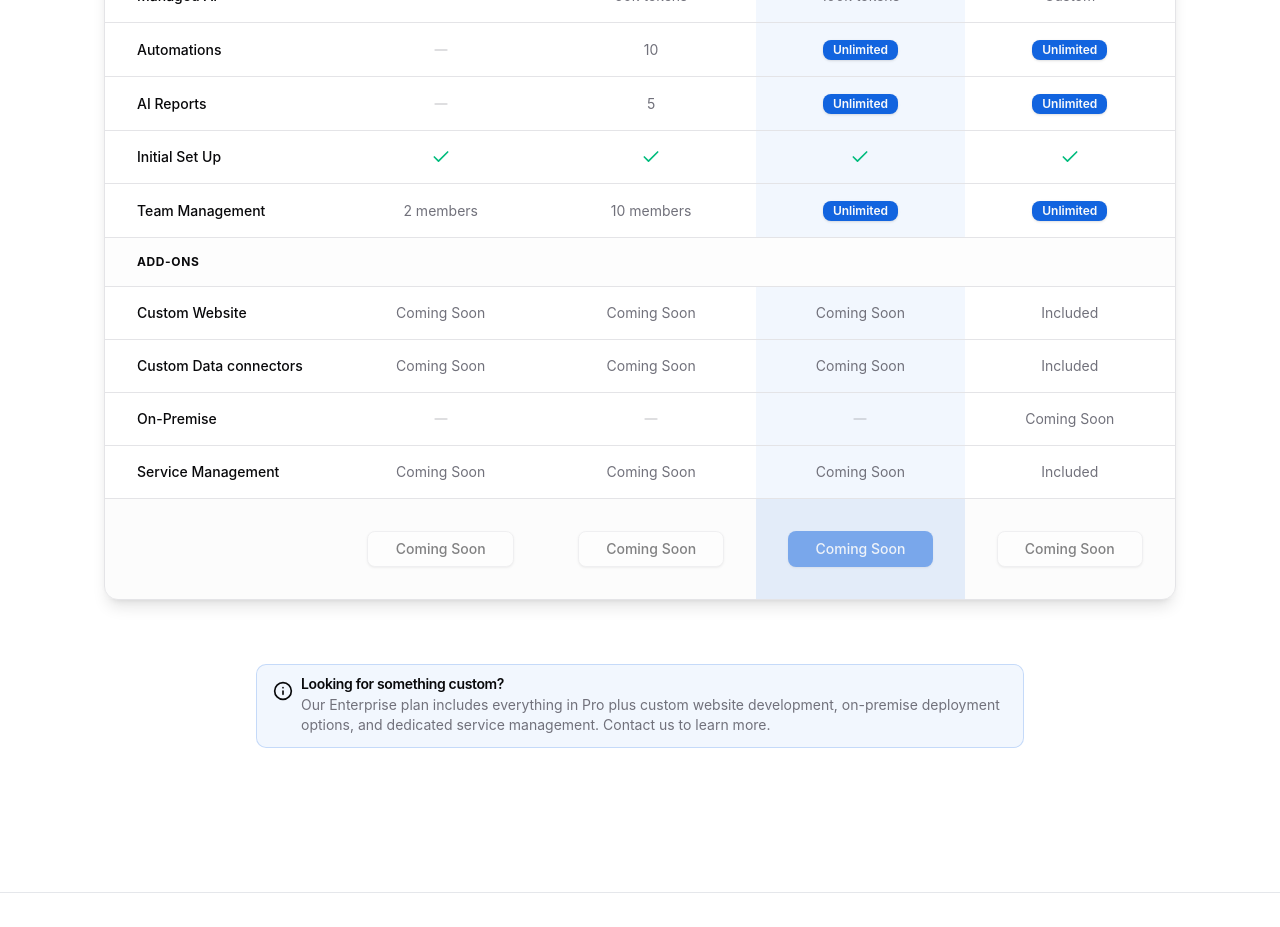
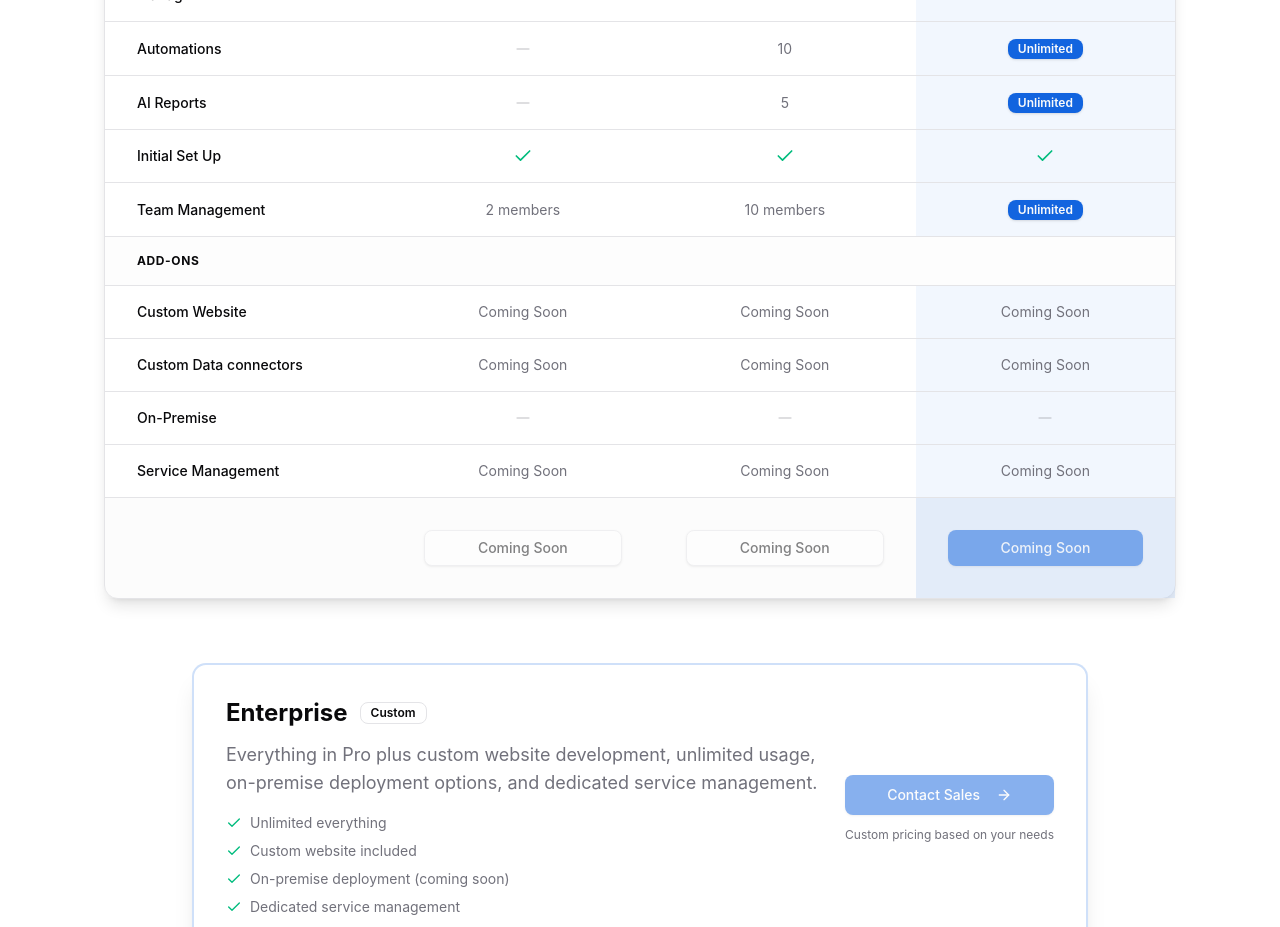
Before and after one commit to Bigmints-com/saveaday.ai, a Next.js app: page /pricing in a window 1280 px wide. Shown: the part 1280-2207 px from the top of the page. Built offline with nearby package versions, Linux system fonts and the light colour scheme; a web font is replaced by a local one.

Commit message:
refactor: Move Enterprise to separate card below main pricing table
- Main table now shows only Starter, Plus, Pro (3 tiers)
- Enterprise moved to dedicated card below with feature list
- Enterprise card has Contact Sales CTA
- Cleaner, more focused pricing table

```diff
--- a/pages/pricing.tsx
+++ b/pages/pricing.tsx
@@ -1,6 +1,6 @@
 import React from "react";
 import type { NextPage } from "next";
-import { Check, Minus, Info, Sparkles } from "lucide-react";
+import { Check, Minus, Sparkles, ArrowRight } from "lucide-react";
 
 import Header from "@/components/Header";
 import Footer from "@/components/Footer";
@@ -9,7 +9,6 @@ import Section from "@/components/Section";
 import { Card, CardContent } from "@/components/ui/card";
 import { Badge } from "@/components/ui/badge";
 import { Button } from "@/components/ui/button";
-import { Alert, AlertDescription, AlertTitle } from "@/components/ui/alert";
 import {
   Table,
   TableBody,
@@ -23,44 +22,43 @@ const tiers = [
   { name: "Starter", price: "Coming Soon" },
   { name: "Plus", price: "Coming Soon" },
   { name: "Pro", price: "Coming Soon", popular: true },
-  { name: "Enterprise", price: "Custom" },
 ];
 
 const featureGroups = [
   {
     title: "Core Apps",
     features: [
-      { name: "Contacts", starter: "✓", plus: "✓", pro: "✓", enterprise: "✓" },
-      { name: "Leads", starter: "✓", plus: "✓", pro: "✓", enterprise: "✓" },
-      { name: "Links", starter: "✓", plus: "✓", pro: "✓", enterprise: "✓" },
-      { name: "Catalogues", starter: "✓", plus: "1", pro: "Unlimited", enterprise: "Unlimited" },
-      { name: "Surveys", starter: "✓", plus: "4", pro: "Unlimited", enterprise: "Unlimited" },
-      { name: "Tasks", starter: "✓", plus: "✓", pro: "✓", enterprise: "✓" },
-      { name: "Feeds", starter: "x", plus: "10", pro: "100", enterprise: "Unlimited" },
-      { name: "Bookings", starter: "x", plus: "✓", pro: "Unlimited", enterprise: "Unlimited" },
-      { name: "Waitlists", starter: "x", plus: "✓", pro: "Unlimited", enterprise: "Unlimited" },
-      { name: "Referrals", starter: "x", plus: "✓", pro: "Unlimited", enterprise: "Unlimited" },
-      { name: "Rewards", starter: "x", plus: "x", pro: "Unlimited", enterprise: "Unlimited" },
+      { name: "Contacts", starter: "✓", plus: "✓", pro: "✓" },
+      { name: "Leads", starter: "✓", plus: "✓", pro: "✓" },
+      { name: "Links", starter: "✓", plus: "✓", pro: "✓" },
+      { name: "Catalogues", starter: "✓", plus: "1", pro: "Unlimited" },
+      { name: "Surveys", starter: "✓", plus: "4", pro: "Unlimited" },
+      { name: "Tasks", starter: "✓", plus: "✓", pro: "✓" },
+      { name: "Feeds", starter: "x", plus: "10", pro: "100" },
+      { name: "Bookings", starter: "x", plus: "✓", pro: "Unlimited" },
+      { name: "Waitlists", starter: "x", plus: "✓", pro: "Unlimited" },
+      { name: "Referrals", starter: "x", plus: "✓", pro: "Unlimited" },
+      { name: "Rewards", starter: "x", plus: "x", pro: "Unlimited" },
     ],
   },
   {
     title: "Platform Features",
     features: [
-      { name: "AI Support Agent", starter: "x", plus: "x", pro: "✓", enterprise: "✓" },
-      { name: "Managed AI", starter: "x", plus: "50k tokens", pro: "100k tokens", enterprise: "Custom" },
-      { name: "Automations", starter: "x", plus: "10", pro: "Unlimited", enterprise: "Unlimited" },
-      { name: "AI Reports", starter: "x", plus: "5", pro: "Unlimited", enterprise: "Unlimited" },
-      { name: "Initial Set Up", starter: "✓", plus: "✓", pro: "✓", enterprise: "✓" },
-      { name: "Team Management", starter: "2 members", plus: "10 members", pro: "Unlimited", enterprise: "Unlimited" },
+      { name: "AI Support Agent", starter: "x", plus: "x", pro: "✓" },
+      { name: "Managed AI", starter: "x", plus: "50k tokens", pro: "100k tokens" },
+      { name: "Automations", starter: "x", plus: "10", pro: "Unlimited" },
+      { name: "AI Reports", starter: "x", plus: "5", pro: "Unlimited" },
+      { name: "Initial Set Up", starter: "✓", plus: "✓", pro: "✓" },
+      { name: "Team Management", starter: "2 members", plus: "10 members", pro: "Unlimited" },
     ],
   },
   {
     title: "Add-Ons",
     features: [
-      { name: "Custom Website", starter: "Coming Soon", plus: "Coming Soon", pro: "Coming Soon", enterprise: "Included" },
-      { name: "Custom Data connectors", starter: "Coming Soon", plus: "Coming Soon", pro: "Coming Soon", enterprise: "Included" },
-      { name: "On-Premise", starter: "x", plus: "x", pro: "x", enterprise: "Coming Soon" },
-      { name: "Service Management", starter: "Coming Soon", plus: "Coming Soon", pro: "Coming Soon", enterprise: "Included" },
+      { name: "Custom Website", starter: "Coming Soon", plus: "Coming Soon", pro: "Coming Soon" },
+      { name: "Custom Data connectors", starter: "Coming Soon", plus: "Coming Soon", pro: "Coming Soon" },
+      { name: "On-Premise", starter: "x", plus: "x", pro: "x" },
+      { name: "Service Management", starter: "Coming Soon", plus: "Coming Soon", pro: "Coming Soon" },
     ],
   }
 ];
@@ -123,7 +121,7 @@ const PricingPage: NextPage = () => {
                       <React.Fragment key={group.title}>
                         <TableRow className="bg-muted/20">
                           <TableCell
-                            colSpan={5}
+                            colSpan={4}
                             className="text-xs font-bold text-foreground uppercase tracking-wider py-4 pl-8"
                           >
                             {group.title}
@@ -138,7 +136,6 @@ const PricingPage: NextPage = () => {
                             <TableCell className="text-center py-4 px-8">{renderCell(feature.starter)}</TableCell>
                             <TableCell className="text-center py-4 px-8">{renderCell(feature.plus)}</TableCell>
                             <TableCell className="text-center py-4 px-8 bg-primary/5">{renderCell(feature.pro)}</TableCell>
-                            <TableCell className="text-center py-4 px-8">{renderCell(feature.enterprise)}</TableCell>
                           </TableRow>
                         ))}
                       </React.Fragment>
@@ -168,13 +165,48 @@ const PricingPage: NextPage = () => {
           </Card>
 
           {/* Enterprise Callout */}
-          <Alert className="mt-16 max-w-3xl mx-auto border-primary/20 bg-primary/5">
-            <Info className="h-5 w-5 text-primary" />
-            <AlertTitle className="font-semibold text-foreground">Looking for something custom?</AlertTitle>
-            <AlertDescription className="text-muted-foreground">
-              Our Enterprise plan includes everything in Pro plus custom website development, on-premise deployment options, and dedicated service management. Contact us to learn more.
-            </AlertDescription>
-          </Alert>
+          <Card className="mt-16 max-w-4xl mx-auto border-2 border-primary/20 shadow-xl">
+            <CardContent className="p-8">
+              <div className="flex flex-col md:flex-row items-center justify-between gap-6">
+                <div className="flex-1 text-center md:text-left">
+                  <div className="flex items-center justify-center md:justify-start gap-3 mb-3">
+                    <h3 className="text-2xl font-bold text-foreground">Enterprise</h3>
+                    <Badge variant="outline" className="text-xs font-semibold">Custom</Badge>
+                  </div>
+                  <p className="text-muted-foreground text-lg mb-4">
+                    Everything in Pro plus custom website development, unlimited usage, on-premise deployment options, and dedicated service management.
+                  </p>
+                  <ul className="text-sm text-muted-foreground space-y-2 text-left inline-block">
+                    <li className="flex items-center gap-2">
+                      <Check className="h-4 w-4 text-emerald-500" />
+                      <span>Unlimited everything</span>
+                    </li>
+                    <li className="flex items-center gap-2">
+                      <Check className="h-4 w-4 text-emerald-500" />
+                      <span>Custom website included</span>
+                    </li>
+                    <li className="flex items-center gap-2">
+                      <Check className="h-4 w-4 text-emerald-500" />
+                      <span>On-premise deployment (coming soon)</span>
+                    </li>
+                    <li className="flex items-center gap-2">
+                      <Check className="h-4 w-4 text-emerald-500" />
+                      <span>Dedicated service management</span>
+                    </li>
+                  </ul>
+                </div>
+                <div className="flex flex-col gap-3">
+                  <Button size="lg" disabled className="whitespace-nowrap">
+                    Contact Sales
+                    <ArrowRight className="ml-2 h-4 w-4" />
+                  </Button>
+                  <p className="text-xs text-muted-foreground text-center">
+                    Custom pricing based on your needs
+                  </p>
+                </div>
+              </div>
+            </CardContent>
+          </Card>
         </Section>
       </main>
       <Footer />
```
